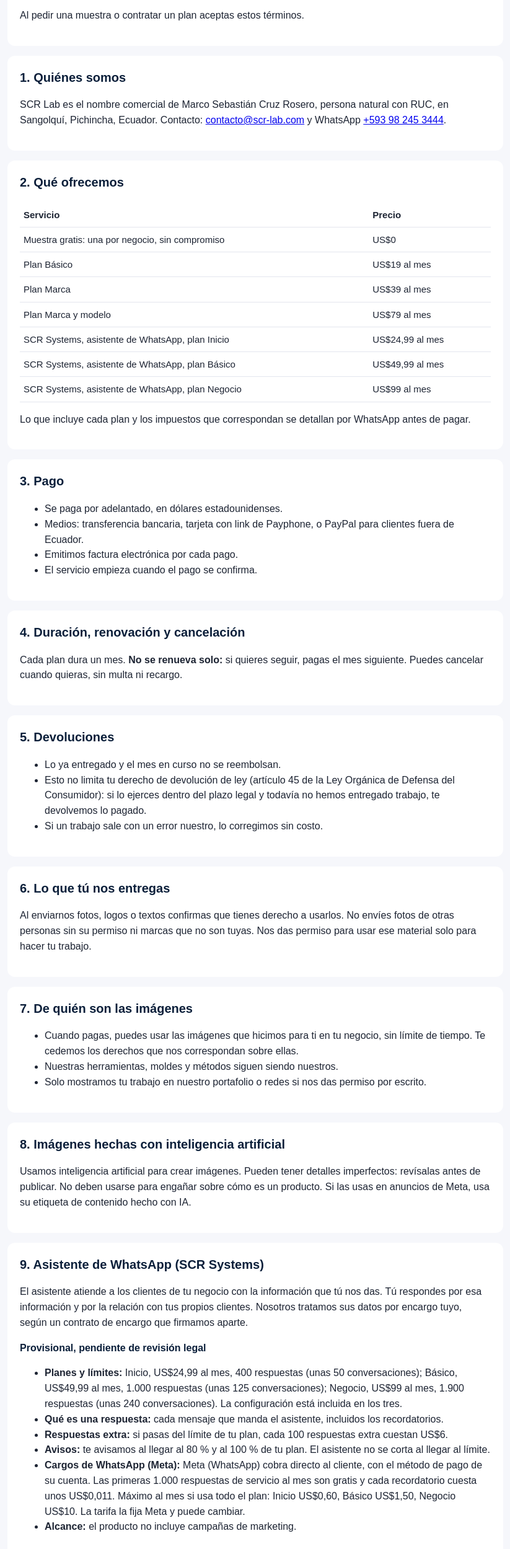
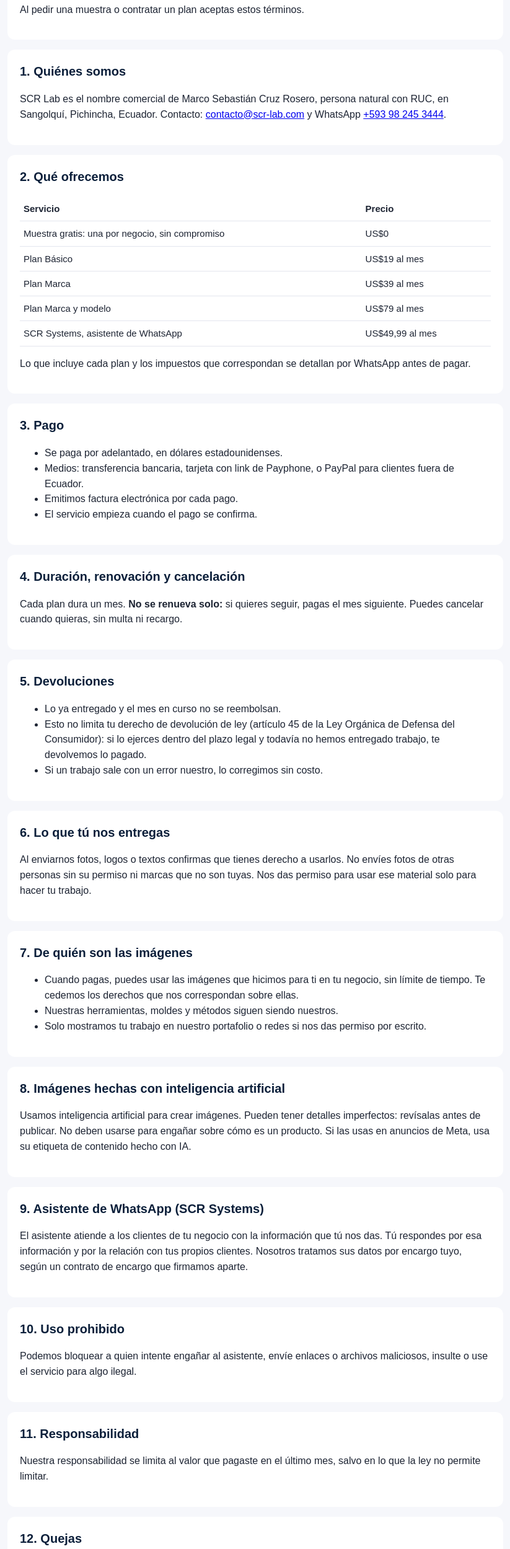
Before and after one commit to IASeb99/SCR-Lab, a plain HTML site: page terminos/index.html in a window 1280 px wide. Shown: the part 301-2800 px from the top of the page at 62% size, without its empty margins (228-1051 px from the left). Drawn offline with Linux system fonts and the light colour scheme.

Commit message:
v2.13 HD2: paginas legales tal como estan publicadas

```diff
--- a/terminos/index.html
+++ b/terminos/index.html
@@ -4,16 +4,14 @@
 <meta charset="utf-8">
 <meta name="viewport" content="width=device-width, initial-scale=1">
 <title>Términos y condiciones · SCR Lab</title>
-<link rel="icon" href="/favicon.ico" sizes="48x48"><link rel="icon" type="image/png" sizes="32x32" href="/assets/logo/favicon-32.png"><link rel="apple-touch-icon" href="/assets/logo/apple-touch-icon-180.png">
 <style>
 body{margin:0;font-family:Arial,sans-serif;color:#1d2433;background:#f6f7fb;line-height:1.55}
 header{background:#0B1F3A;color:#fff;text-align:center;padding:32px 16px}
-header a{color:#fff;text-decoration:none}header img{display:block;margin:0 auto;height:56px;width:auto}footer img{display:block;margin:0 auto 8px;height:44px;width:auto}
+header a{color:#fff;text-decoration:none}
 h1{margin:0;font-size:30px}
 main{max-width:800px;margin:0 auto;padding:16px}
 section{background:#fff;border-radius:12px;padding:20px;margin:16px 0}
 h2{color:#0B1F3A;margin-top:0;font-size:20px}
-h3{color:#0B1F3A;font-size:16px;margin:16px 0 6px}
 table{border-collapse:collapse;width:100%;font-size:15px}
 th,td{border-bottom:1px solid #e3e6ee;text-align:left;padding:8px 6px;vertical-align:top}
 .fecha{color:#5b6475;font-size:14px}
@@ -22,7 +20,7 @@ footer a{color:#5b6475}
 </style>
 </head>
 <body>
-<header><a href="/"><h1><img src="/assets/logo/scrlab_horizontal_sobre_azul_transparente.svg" alt="SCR Lab" width="139" height="50"></h1></a><p>Términos y condiciones</p></header>
+<header><a href="/"><h1>SCR LAB</h1></a><p>Términos y condiciones</p></header>
 <main>
 <section>
 <h2>Términos y condiciones</h2>
@@ -41,9 +39,7 @@ footer a{color:#5b6475}
 <tr><td>Plan Básico</td><td>US$19 al mes</td></tr>
 <tr><td>Plan Marca</td><td>US$39 al mes</td></tr>
 <tr><td>Plan Marca y modelo</td><td>US$79 al mes</td></tr>
-<tr><td>SCR Systems, asistente de WhatsApp, plan Inicio</td><td>US$24,99 al mes</td></tr>
-<tr><td>SCR Systems, asistente de WhatsApp, plan Básico</td><td>US$49,99 al mes</td></tr>
-<tr><td>SCR Systems, asistente de WhatsApp, plan Negocio</td><td>US$99 al mes</td></tr>
+<tr><td>SCR Systems, asistente de WhatsApp</td><td>US$49,99 al mes</td></tr>
 </table>
 <p>Lo que incluye cada plan y los impuestos que correspondan se detallan por WhatsApp antes de pagar.</p>
 </section>
@@ -87,16 +83,6 @@ footer a{color:#5b6475}
 <section>
 <h2>9. Asistente de WhatsApp (SCR Systems)</h2>
 <p>El asistente atiende a los clientes de tu negocio con la información que tú nos das. Tú respondes por esa información y por la relación con tus propios clientes. Nosotros tratamos sus datos por encargo tuyo, según un contrato de encargo que firmamos aparte.</p>
-<h3>Provisional, pendiente de revisión legal</h3>
-<ul>
-<li><b>Planes y límites:</b> Inicio, US$24,99 al mes, 400 respuestas (unas 50 conversaciones); Básico, US$49,99 al mes, 1.000 respuestas (unas 125 conversaciones); Negocio, US$99 al mes, 1.900 respuestas (unas 240 conversaciones). La configuración está incluida en los tres.</li>
-<li><b>Qué es una respuesta:</b> cada mensaje que manda el asistente, incluidos los recordatorios.</li>
-<li><b>Respuestas extra:</b> si pasas del límite de tu plan, cada 100 respuestas extra cuestan US$6.</li>
-<li><b>Avisos:</b> te avisamos al llegar al 80&nbsp;% y al 100&nbsp;% de tu plan. El asistente no se corta al llegar al límite.</li>
-<li><b>Cargos de WhatsApp (Meta):</b> Meta (WhatsApp) cobra directo al cliente, con el método de pago de su cuenta. Las primeras 1.000 respuestas de servicio al mes son gratis y cada recordatorio cuesta unos US$0,011. Máximo al mes si usa todo el plan: Inicio US$0,60, Básico US$1,50, Negocio US$10. La tarifa la fija Meta y puede cambiar.</li>
-<li><b>Alcance:</b> el producto no incluye campañas de marketing.</li>
-</ul>
-
 </section>
 <section>
 <h2>10. Uso prohibido</h2>
@@ -119,7 +105,7 @@ footer a{color:#5b6475}
 <p>Si cambiamos estos términos, publicamos la nueva versión en esta página con su fecha. Los cambios no afectan a un mes ya pagado.</p>
 </section>
 </main>
-<footer><a href="/"><img src="/assets/logo/scrlab_horizontal_sobre_blanco_transparente.svg" alt="SCR Lab" width="122" height="44"></a>© 2026 SCR Lab · Titular: Marco Sebastián Cruz Rosero · Sangolquí, Ecuador<br>
+<footer>© 2026 SCR Lab · Titular: Marco Sebastián Cruz Rosero · Sangolquí, Ecuador<br>
 <a href="/privacidad/">Privacidad</a> · <a href="/terminos/">Términos</a> · <a href="/cookies/">Cookies</a> · <a href="/eliminar-datos/">Eliminar mis datos</a> · <a href="mailto:contacto@scr-lab.com">contacto@scr-lab.com</a></footer>
 </body>
 </html>
```
Also changed, not shown: cookies/index.html (+3 -4 lines), eliminar-datos/index.html (+3 -4 lines), privacidad/index.html (+3 -4 lines).
